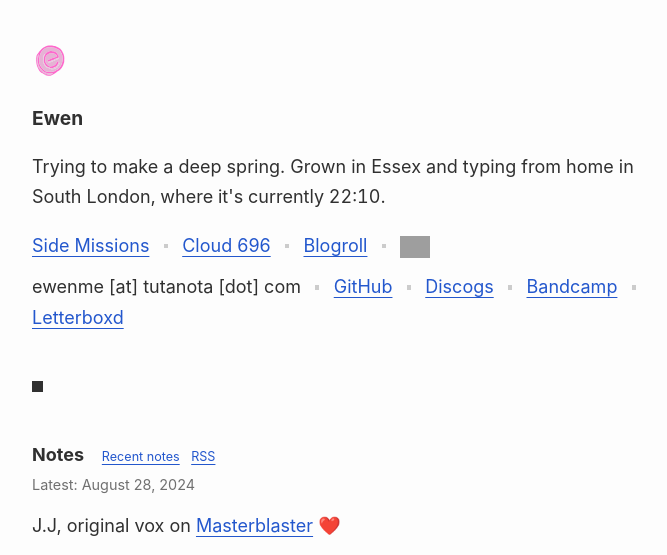
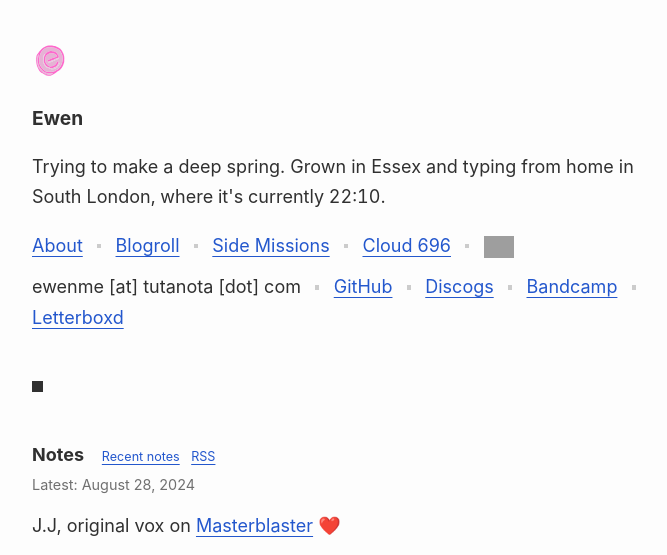
Before and after one commit to ewenme/site2, a Jekyll site: the page built from index.html, in a window 1280 px wide and 900 px high, cut to the strip 0-555 px from the top of the window. Shown: the whole strip, without its empty margins (284-951 px from the left). Built offline with Jekyll 4.4.1, drawn with Linux system fonts in a browser that asks for light colours; grey boxes are pictures that could not be loaded.

Commit message:
add about page

```diff
--- a/index.html
+++ b/index.html
@@ -13,12 +13,15 @@ root: true
 </p>
 
 <nav aria-label="Additional content">
+  <a href="{% link _pages/about.md %}">About</a>
+  <hr class="inline-hr" />
+  <a href="{% link _pages/blogroll.md %}">Blogroll</a>
+  <hr class="inline-hr" />
   <a href="https://sidemissions.substack.com/">Side Missions</a>
   <hr class="inline-hr" />
   <a href="https://cloud696.club/">Cloud 696</a>
   <hr class="inline-hr" />
-  <a href="{% link _pages/blogroll.md %}">Blogroll</a>
-  <hr class="inline-hr" />
+
   <a href="https://webring.xxiivv.com/#ewen" target="_blank" rel="noopener">
     <picture>
        <source srcset="https://webring.xxiivv.com/icon.white.svg" media="(prefers-color-scheme: dark)">
```
Also changed, not shown: _pages/about.md (added, +8 -0 lines).
